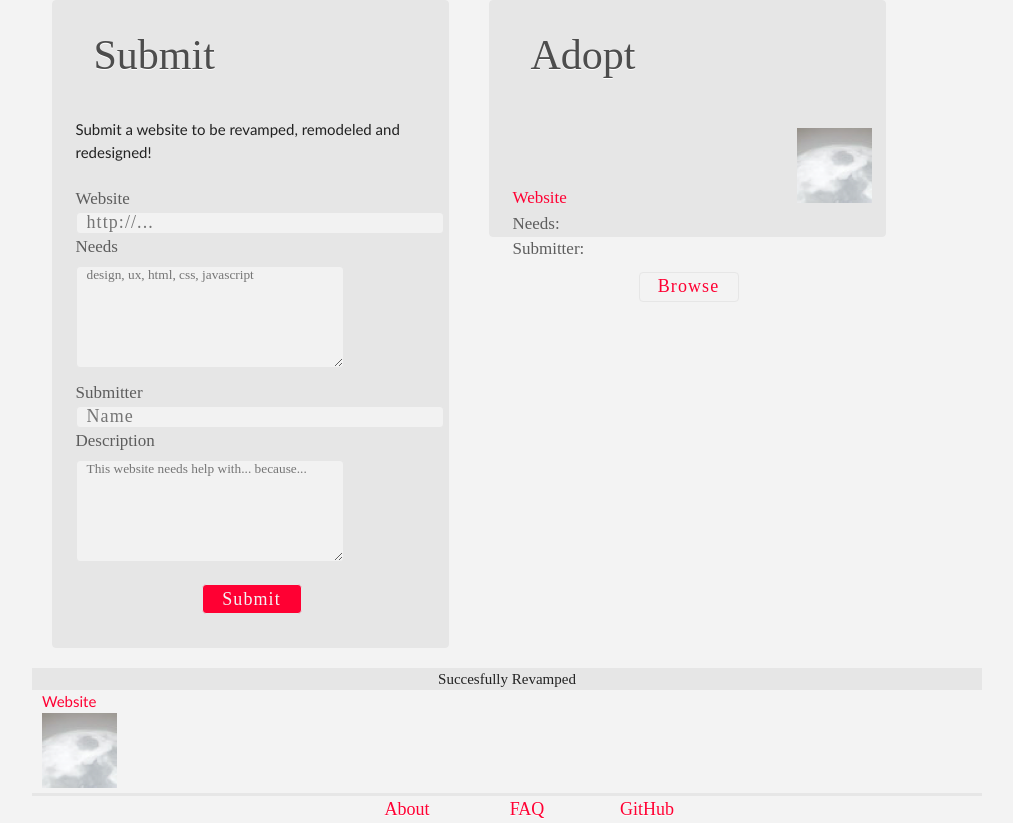
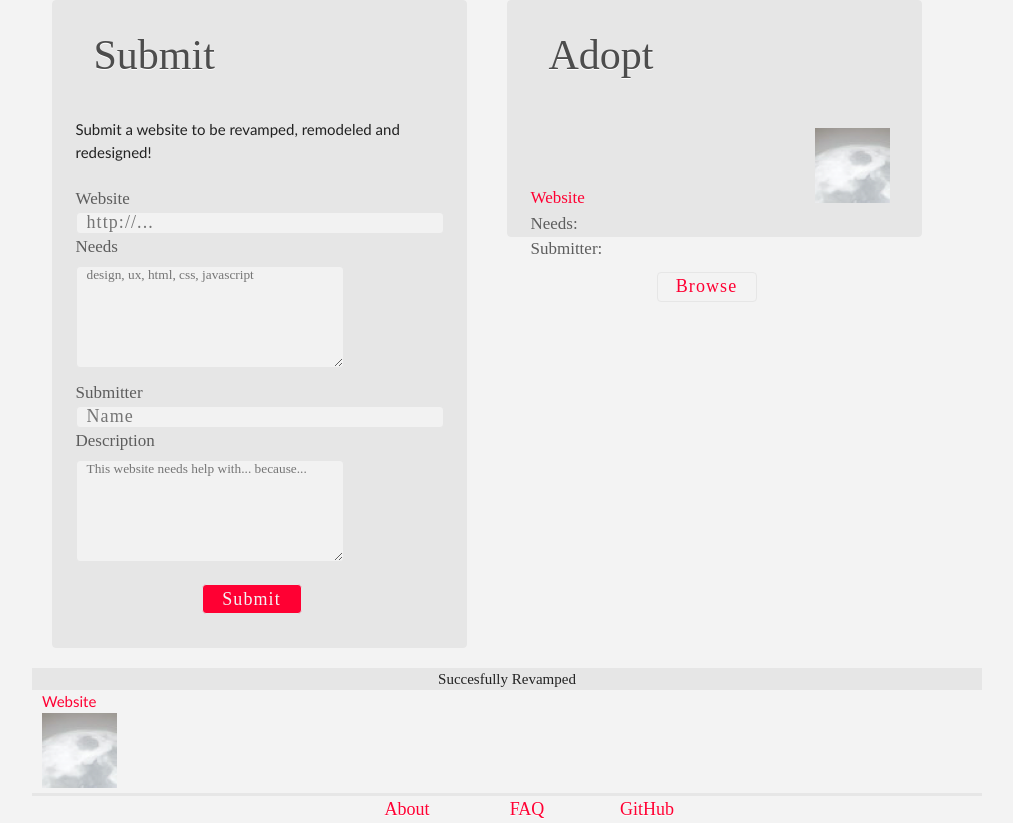
Before and after one commit to psyrax/SHDHVH-1, a CodeIgniter app: page /index.php/home/index in a window 1280 px wide. Shown: the part 216-1039 px from the top of the page, without its empty margins (133-1146 px from the left). Run offline with CodeIgniter, Linux system fonts and the light colour scheme.

Commit message:
home changes

```diff
--- a/public/application/views/home/index_view.php
+++ b/public/application/views/home/index_view.php
@@ -31,7 +31,6 @@
 			</div>
 		</div>
 	</div>
-<div class="reset"></div>
 <div class="span-24">
 	<div class="mainctitle">
 		<p>Succesfully Revamped</p>
--- a/public/blueprint/style.css
+++ b/public/blueprint/style.css
@@ -174,6 +174,8 @@ div#body div#footer a:hover {
     -o-border-radius:4px;
     border-radius:4 px;
     background-color:#e6e6e6;
+    display:inline-table;
+    vertical-align:top;
 
 }
 
```
